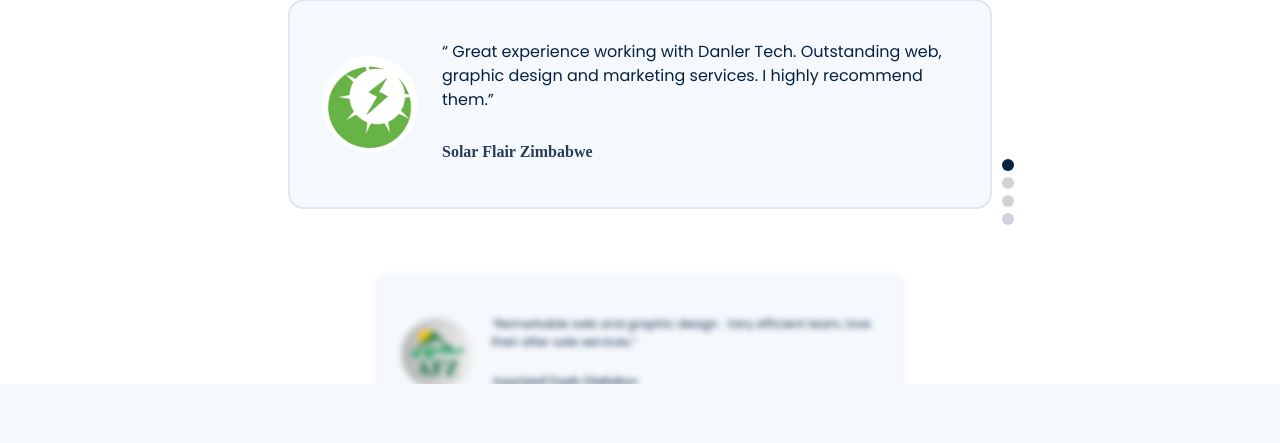
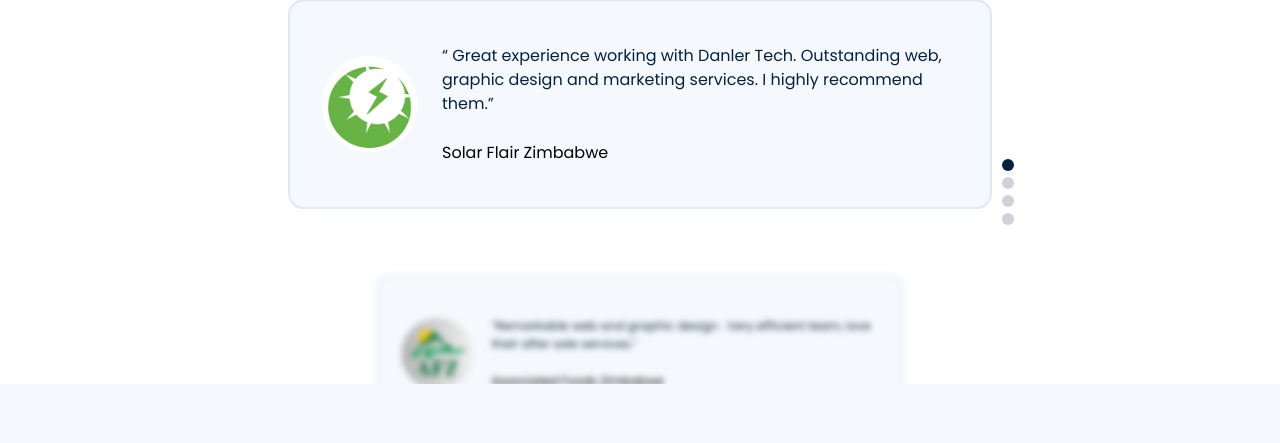
Before and after one commit to spicorn/Danler-Tech, a React (Vite) app: page / in a window 1280 px wide. Shown: the part 2980-3423 px from the top of the page. Built offline with nearby package versions, Linux system fonts and the light colour scheme; a web font is replaced by a local one.

Commit message:
Update Testimonials.jsx

```diff
--- a/src/components/Testimonials.jsx
+++ b/src/components/Testimonials.jsx
@@ -50,7 +50,9 @@ const Testimonials = () => {
                 <div>
                   <p className="sm:text-base text-sm">{content.review}</p>
                   <br />
-                  <h6>{content.name}</h6>
+                  <a className="font-Poppins" href={content.link} target="_blank">
+                  {content.name}
+                </a>
                 </div>
               </div>
             </SwiperSlide>
```
